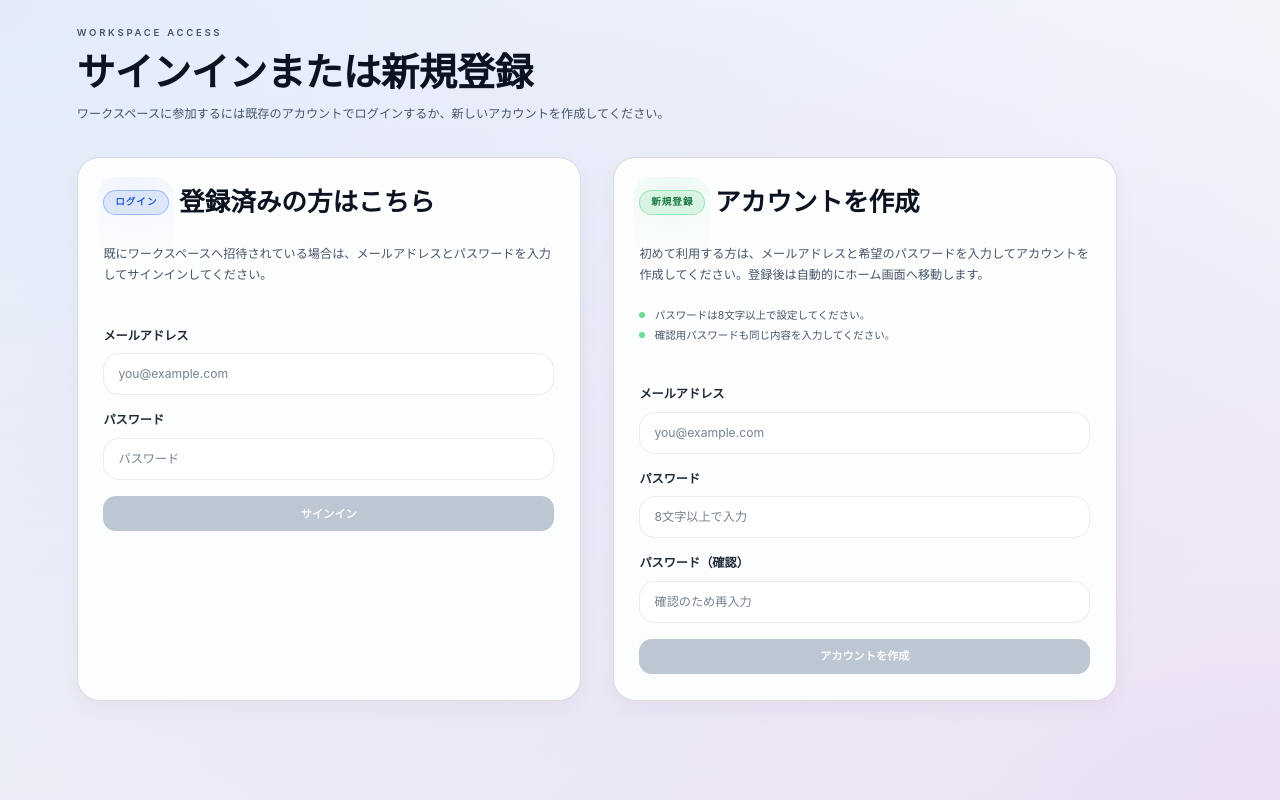
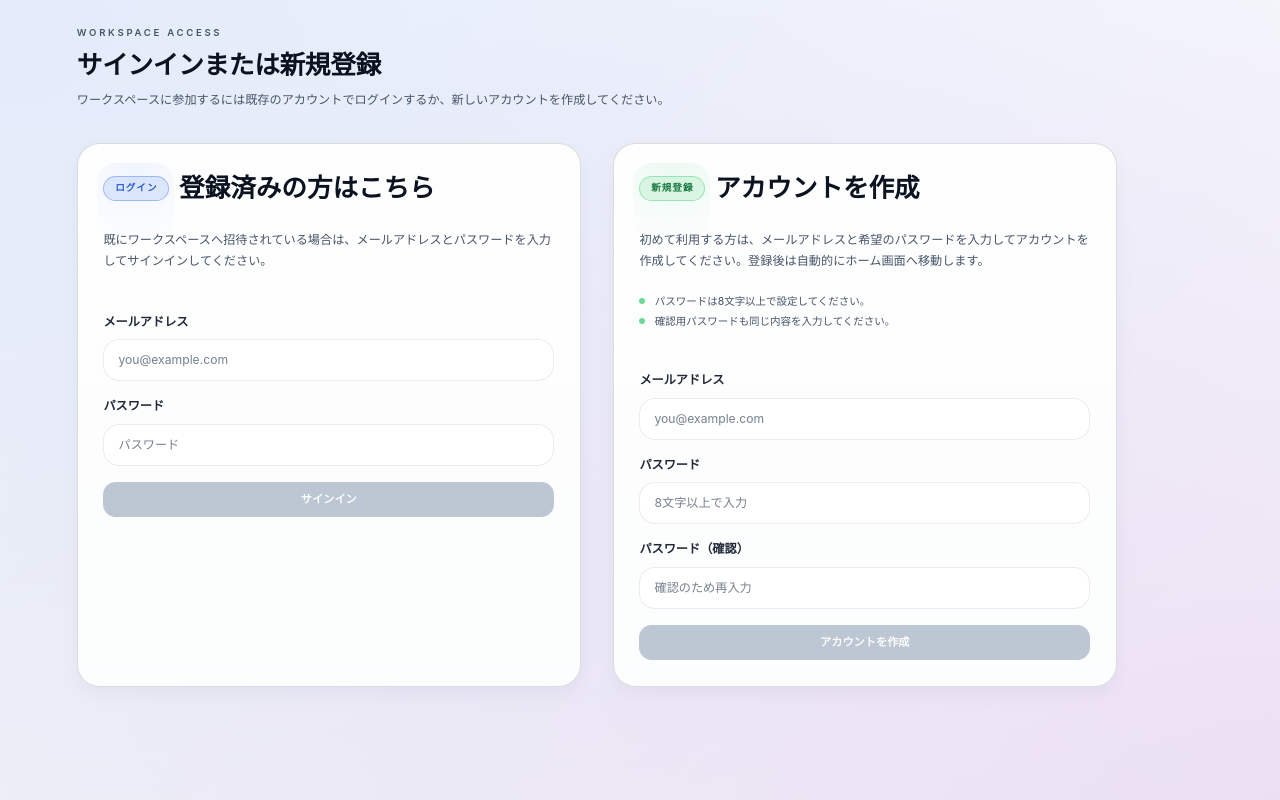
Before and after one commit to ist-h-i/todo-generator, an Angular app in the folder frontend/: page /login in a window 1280 px wide. Built offline with nearby package versions, Linux system fonts and the light colour scheme.

Commit message:
Adjust page header title size

```diff
--- a/frontend/src/app/shared/ui/page-header/page-header.scss
+++ b/frontend/src/app/shared/ui/page-header/page-header.scss
@@ -35,18 +35,7 @@
   letter-spacing: -0.01em;
   color: var(--text-primary);
   line-height: 1.1;
-}
-
-h1.page-header__title {
-  font-size: clamp(2.4rem, 2rem + 1vw, 3rem);
-}
-
-h2.page-header__title {
-  font-size: clamp(2rem, 1.6rem + 0.9vw, 2.6rem);
-}
-
-h3.page-header__title {
-  font-size: clamp(1.6rem, 1.3rem + 0.6vw, 2rem);
+  font-size: clamp(1.75rem, 1.5rem + 0.5vw, 2.125rem);
 }
 
 .page-header__description {
```
